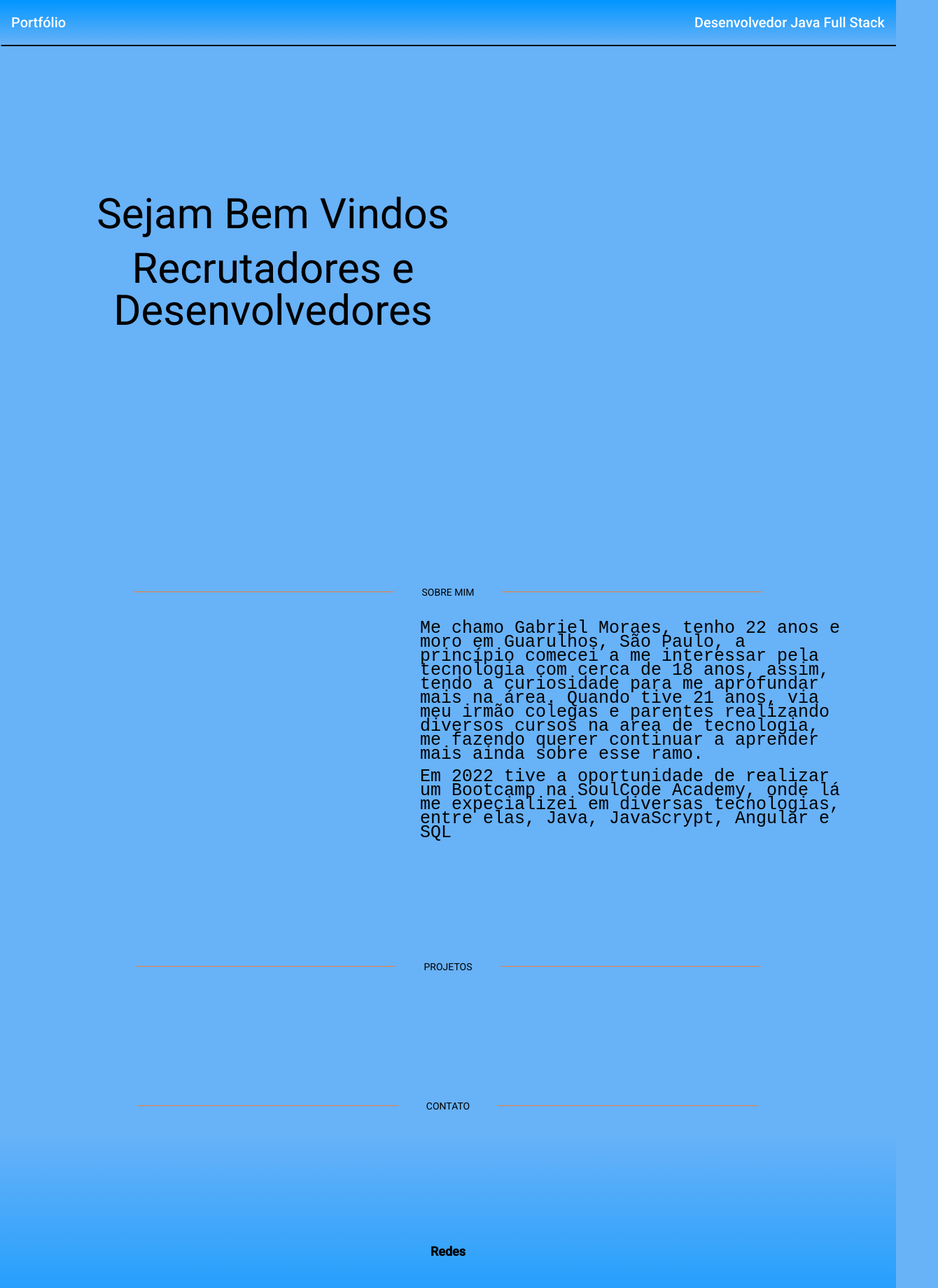
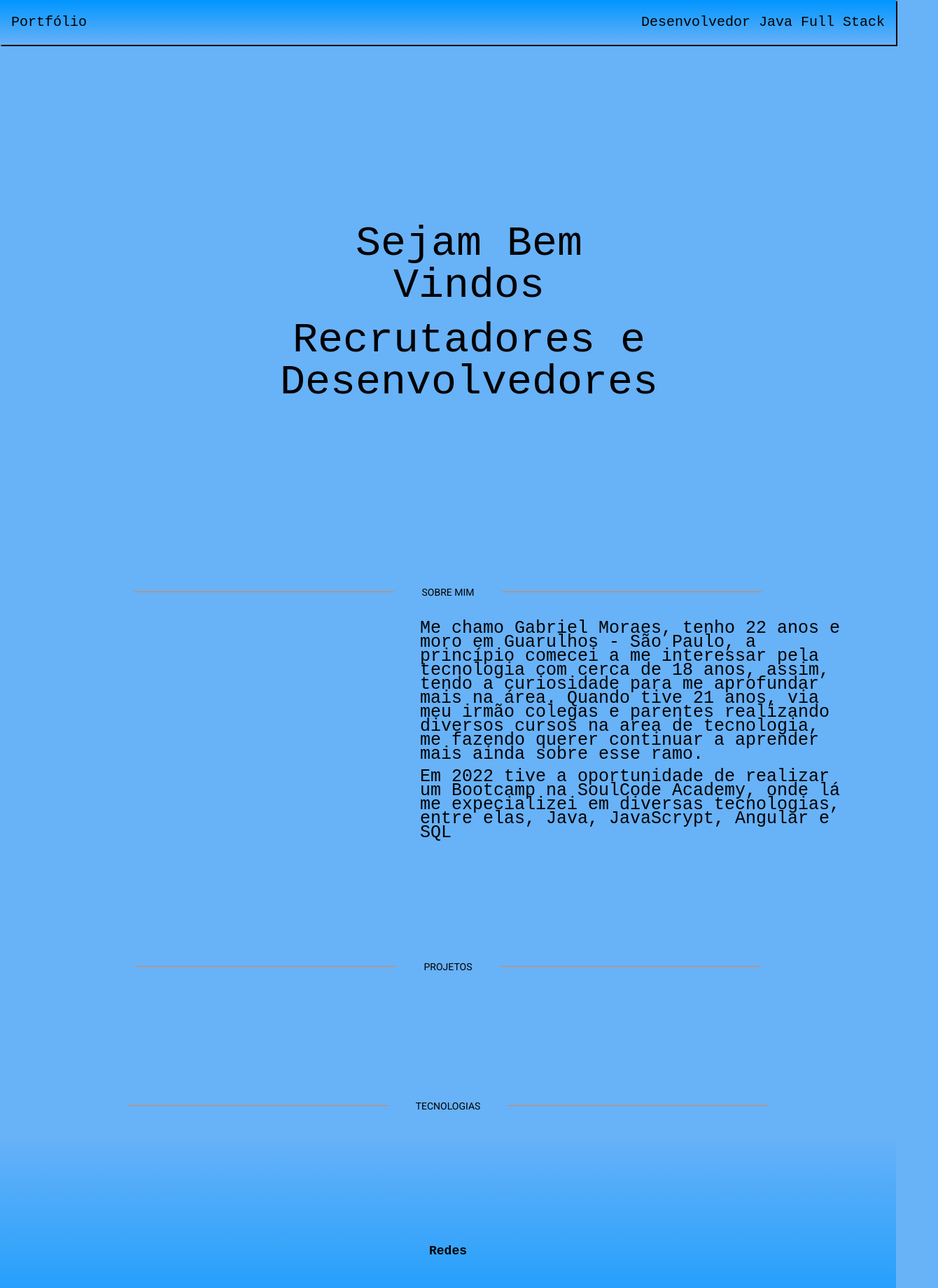
Before and after one commit to gabrielmoraes2/portfolio-tp, an Angular app: page /sb in a window 1280 px wide. Shown: the top 1840 px of the page at 70% size, 1340 px wide, since content can reach past the window. Built offline with nearby package versions, Linux system fonts and the light colour scheme.

Commit message:
Ajustes na Navbar, Footer e home

```diff
--- a/src/app/footer/footer.component.css
+++ b/src/app/footer/footer.component.css
@@ -16,6 +16,7 @@ footer {
     font-weight: 700;
     text-align: center;
     line-height: 21.09px;
+    font-family: Monospace;
 
 }
 .sobre-nos{
--- a/src/app/home/home.component.html
+++ b/src/app/home/home.component.html
@@ -1,11 +1,9 @@
 <div class="tp">
   <section class="intro">
-    <div class="projetos, focus">
-
+    <div class="projetos">
       <h1>Sejam Bem Vindos</h1>
       <br>
       <h3>Recrutadores e Desenvolvedores</h3>
-
     </div>
   </section>
 </div>
@@ -32,7 +30,7 @@
   <section class="section-3">
     <div class="contato">
       <div class="linha"></div>
-      <h6>CONTATO</h6>
+      <h6>TECNOLOGIAS</h6>
       <div class="linha"></div>
     </div>
   </section>
--- a/src/app/home/home.component.scss
+++ b/src/app/home/home.component.scss
@@ -1,18 +1,21 @@
-.celula{
+.celula {
   margin-left: 30%;
 }
-.sobreMy{
+
+.sobreMy {
   margin-top: 75px;
   display: flex;
   flex-direction: column;
   align-items: center;
   height: 20%;
 }
-.tp{
+
+.tp {
   width: 50%;
-    height:50%;
+  height: 50%;
   margin-top: 300px;
-    margin-left: 70px;
+  align-items: center;
+  padding: 0 350px;
 }
 
 .section-2 {
@@ -23,7 +26,8 @@ margin-left: 30%;
 
 
 }
-.projetos h6 {
+
+.projetos h1 {
   font-style: Bold;
   font-size: 14px;
   line-height: 16px;
@@ -32,8 +36,11 @@ margin-left: 30%;
   vertical-align: Top;
   margin-bottom: -2px;
   color: #000000;
-    padding: 0 40px ;
+  padding: 0 40px;
+
 }
+
+
 
 .projetos {
   display: flex;
@@ -45,7 +52,8 @@ margin-left: 30%;
   padding-bottom: 55px;
 
 }
-.intro{
+
+.intro {
   display: flex;
   align-items: center;
   height: 20px;
@@ -54,8 +62,9 @@ align-items: center;
   margin-top: 55px;
 }
 
-.intro h1, h3 {
-    font-style: Bold;
+.intro h1,
+h3 {
+  font-family: Monospace;
   font-size: 60px;
   line-height: 16px;
   line-height: 100%;
@@ -63,8 +72,7 @@ margin-top: 55px;
   vertical-align: Top;
   margin-bottom: -2px;
   color: #000000;
-    padding: 0 40px ;
-
+  padding: 0 40px;
 
 }
 
@@ -77,7 +85,7 @@ margin-top: 55px;
 
 
 
-.contato{
+.contato {
   display: flex;
   align-items: center;
   height: 20%;
@@ -94,16 +102,12 @@ margin-top: 55px;
   vertical-align: Top;
   margin-bottom: -2px;
   color: #000000;
-    padding: 0 40px ;
+  padding: 0 40px;
 }
 
-.section-3{
+.section-3 {
   margin-top: 150px;
   display: flex;
   flex-direction: column;
   align-items: center;
 }
-
-.focus h6 {
-	animation: focus-in-expand-fwd 0.8s cubic-bezier(0.250, 0.460, 0.450, 0.940) both;
-}
--- a/src/app/navbar/navbar.component.css
+++ b/src/app/navbar/navbar.component.css
@@ -4,6 +4,9 @@
 .navbar{
   background-image: linear-gradient(to top, #f27c3800, #0095ff);
  box-shadow: 0.8px 0.8px 0.8px 1px black;
+ font-family: Monospace;
+ color: #000000;
+
 
 }
 mat-toolbar{
--- a/src/app/sobremim/sobremim.component.html
+++ b/src/app/sobremim/sobremim.component.html
@@ -1,6 +1,6 @@
 <div class="text">
     <p>
-        Me chamo Gabriel Moraes, tenho 22 anos e moro em Guarulhos, São Paulo, a princípio comecei a me interessar
+        Me chamo Gabriel Moraes, tenho 22 anos e moro em Guarulhos - São Paulo, a princípio comecei a me interessar
         pela tecnologia com cerca de 18 anos, assim, tendo a curiosidade para me aprofundar mais na área.
         Quando tive 21 anos, via meu irmão colegas e parentes realizando diversos cursos na area de tecnologia,
         me fazendo querer continuar a aprender mais ainda sobre esse ramo.
```
Lines whose indentation alone changed are shown as unchanged.
